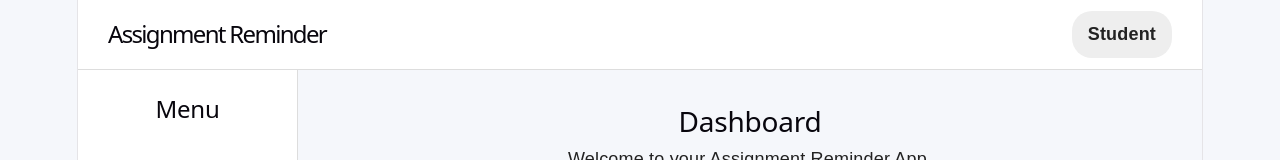
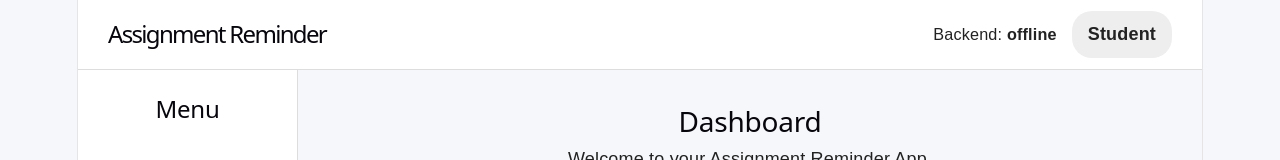
Before and after one commit to assignment-reminder-dev/assignment-reminder-app, a React (Vite) app: page / in a window 1280 px wide. Shown: the top 160 px of the page. Built offline with nearby package versions, Linux system fonts and the light colour scheme; no server answers.

Commit message:
feat(client): integrate shared navigation shell with live backend health check

```diff
--- a/src/App.jsx
+++ b/src/App.jsx
@@ -1,11 +1,26 @@
-import './App.css'
+import React, { useState, useEffect } from 'react';
+import './App.css';
 
 function App() {
+  const [status, setStatus] = useState('Checking...');
+
+  useEffect(() => {
+    fetch('http://localhost:3001/api/health')
+      .then((res) => res.json())
+      .then((data) => setStatus(data.status))
+      .catch(() => setStatus('offline'));
+  }, []);
+
   return (
     <div className="app">
       <header className="header">
         <h1>Assignment Reminder</h1>
-        <div className="profile">Student</div>
+        <div style={{ display: 'flex', gap: '15px', alignItems: 'center' }}>
+          <span style={{ fontSize: '0.9rem' }}>
+            Backend: <strong>{status}</strong>
+          </span>
+          <div className="profile">Student</div>
+        </div>
       </header>
 
       <div className="layout">
@@ -28,7 +43,7 @@ function App() {
         </main>
       </div>
     </div>
-  )
+  );
 }
 
-export default App
+export default App;
```
